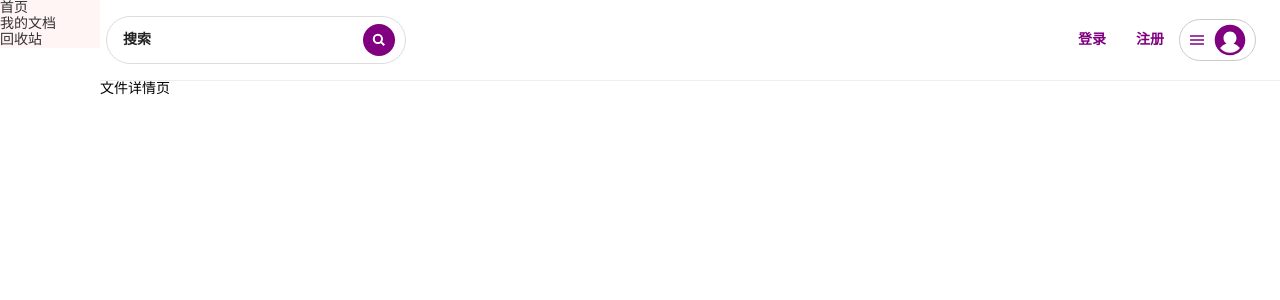
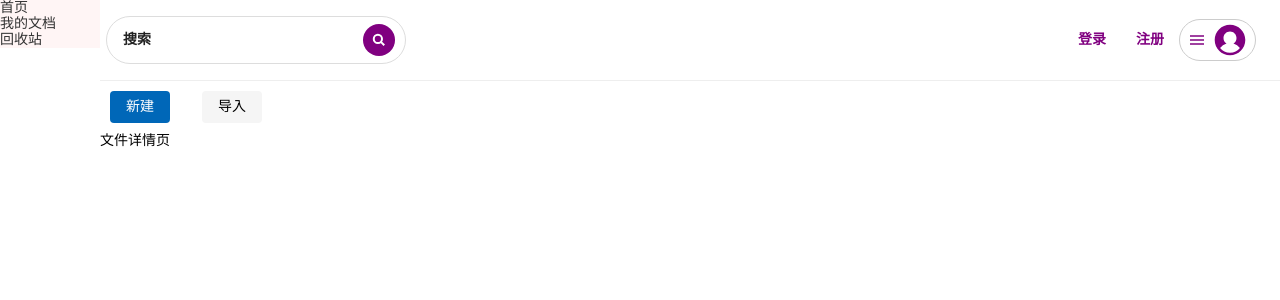
Before and after one commit to errorvxi/tlfc, a React (Create React App) app: page / in a window 1280 px wide. Shown: the top 300 px of the page. Built offline with nearby package versions, Linux system fonts and the light colour scheme.

Commit message:
add home-button

```diff
--- /dev/null
+++ b/src/views/home/c-cpns/home-main/home-button/index.tsx
@@ -0,0 +1,20 @@
+import React from 'react'
+import { FC, ReactNode } from 'react'
+import { HomeButtonWrapper } from './style'
+
+interface IProps {
+  children?: ReactNode
+}
+
+const HomeButton: FC<IProps> = () => {
+  return (
+    <HomeButtonWrapper>
+      <div className="btns">
+        <div className="new-build">新建</div>
+        <div className="introduce">导入</div>
+      </div>
+    </HomeButtonWrapper>
+  )
+}
+
+export default HomeButton
--- /dev/null
+++ b/src/views/home/c-cpns/home-main/home-button/style.ts
@@ -0,0 +1,39 @@
+import styled from 'styled-components'
+
+export const HomeButtonWrapper = styled.div`
+  .btns {
+    display: flex;
+    height: 32px;
+    padding: 10px;
+
+    .new-build {
+      width: 60px;
+      line-height: 32px;
+      background: #0067b8;
+      text-align: center;
+      border-radius: 4px;
+      margin-right: 16px;
+      color: white;
+
+      cursor: pointer;
+      &:hover {
+        box-shadow: 0 0px 2px rgba(0, 0, 0, 0.2);
+      }
+    }
+
+    .introduce {
+      width: 60px;
+      line-height: 32px;
+      text-align: center;
+      margin-left: 16px;
+      border-radius: 4px;
+      color: 5f5f5f;
+      background-color: #f5f5f5;
+
+      cursor: pointer;
+      &:hover {
+        box-shadow: 0 0px 2px rgba(0, 0, 0, 0.2);
+      }
+    }
+  }
+`
--- a/src/views/home/c-cpns/home-main/index.tsx
+++ b/src/views/home/c-cpns/home-main/index.tsx
@@ -2,6 +2,7 @@ import React from 'react'
 import { FC, ReactNode } from 'react'
 import HomeHeader from './home-header'
 import { HomeMainWrapper } from './style'
+import HomeButton from './home-button'
 interface IProps {
   children?: ReactNode
 }
@@ -9,6 +10,7 @@ const HomeMain: FC<IProps> = () => {
   return (
     <HomeMainWrapper>
       <HomeHeader />
+      <HomeButton />
       <div
         className="main-content"
         onClick={() => {
```
Also changed, not shown: 1 other file (tests, documents, lock files or other folders).
